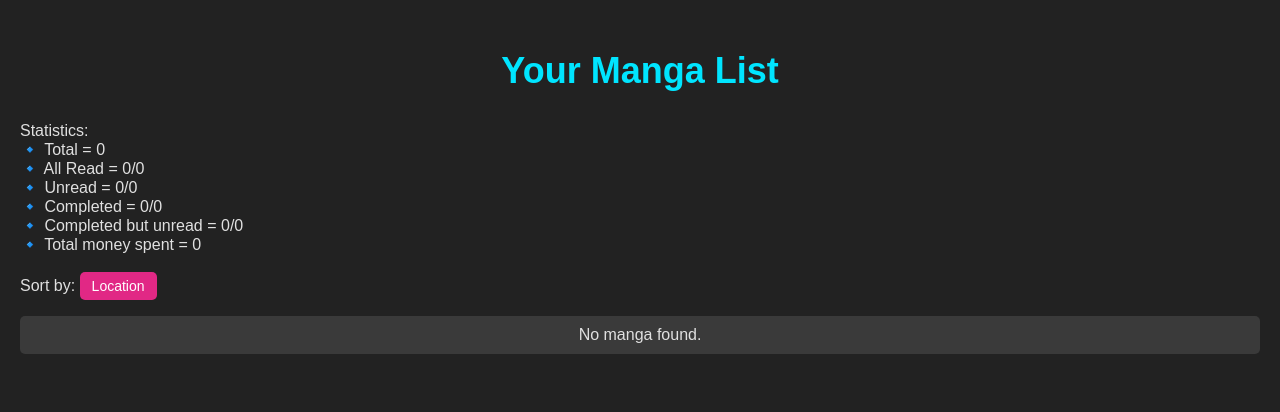
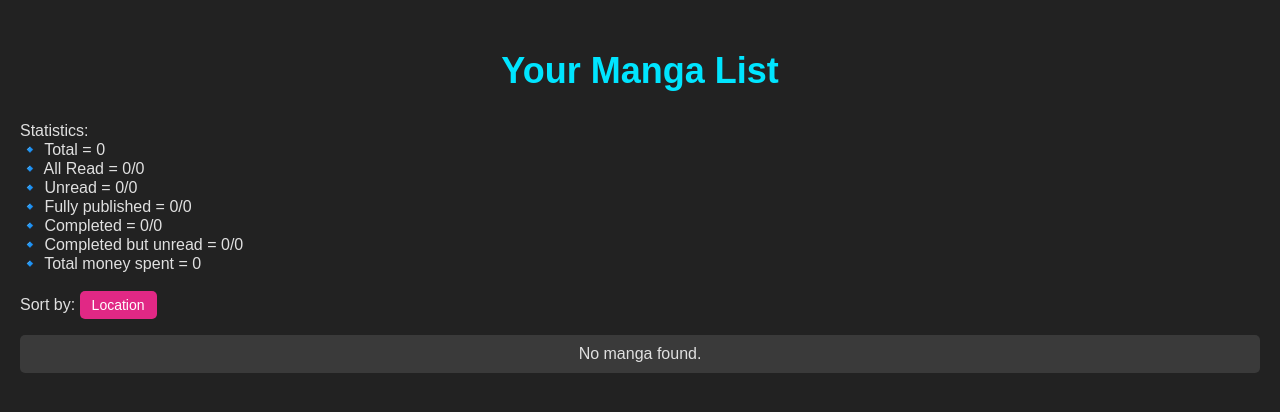
Before and after one commit to ZeroRickMore/MangaKura, a Django app: page /viewManga/ in a window 1280 px wide. Shown: the part 65-477 px from the top of the page. Run offline with Django 5.2, Linux system fonts and the light colour scheme; the visitor is signed in with stand-in values (Sample User, id 1).

Commit message:
Add all_published to manga stats

```diff
--- a/MangaKura/GeneralHandler/views.py
+++ b/MangaKura/GeneralHandler/views.py
@@ -191,6 +191,7 @@ def build_mangas_stats(user_manga_list):
     read_mangas = 0
     completed_mangas = 0
     completed_but_unread_mangas = 0
+    all_published_mangas = 0
     total_money_spent = 0.00
 
     for manga in user_manga_list:
@@ -198,6 +199,7 @@ def build_mangas_stats(user_manga_list):
         read_mangas += int(manga.all_read) # It's a bool, if all read adds 1, else 0
         completed_mangas += int(manga.completed) # Same
         completed_but_unread_mangas += int(manga.completed and not manga.all_read)
+        all_published_mangas += int(manga.all_published)
         total_money_spent += manga.whole_series_price_calculated
 
     stats = {
@@ -206,6 +208,7 @@ def build_mangas_stats(user_manga_list):
         'unread_mangas' : total_mangas - read_mangas,
         'completed_mangas' : completed_mangas,
         'completed_but_unread_mangas' : completed_but_unread_mangas,
+        'all_published_mangas' : all_published_mangas,
         'total_money_spent' : int(total_money_spent),
     }
 
--- a/MangaKura/templates/user_manga_list.html
+++ b/MangaKura/templates/user_manga_list.html
@@ -8,6 +8,7 @@
     🔹 Total = {{ stats.total_mangas }} <br>
     🔹 All Read = {{ stats.read_mangas }}/{{ stats.total_mangas }} <br>
     🔹 Unread = {{ stats.unread_mangas }}/{{ stats.total_mangas }} <br>
+    🔹 Fully published = {{ stats.completed_mangas }}/{{ stats.all_published_mangas }} <br>
     🔹 Completed = {{ stats.completed_mangas }}/{{ stats.total_mangas }} <br>
     🔹 Completed but unread = {{ stats.completed_but_unread_mangas }}/{{ stats.total_mangas }} <br>
     🔹 Total money spent = {{ stats.total_money_spent }} <br>
--- a/MangaKura/templates/user_manga_list_location_sorted.html
+++ b/MangaKura/templates/user_manga_list_location_sorted.html
@@ -9,6 +9,7 @@
     🔹 Total = {{ stats.total_mangas }} <br>
     🔹 All Read = {{ stats.read_mangas }}/{{ stats.total_mangas }} <br>
     🔹 Unread = {{ stats.unread_mangas }}/{{ stats.total_mangas }} <br>
+    🔹 Fully published = {{ stats.completed_mangas }}/{{ stats.all_published_mangas }} <br>
     🔹 Completed = {{ stats.completed_mangas }}/{{ stats.total_mangas }} <br>
     🔹 Completed but unread = {{ stats.completed_but_unread_mangas }}/{{ stats.total_mangas }} <br>
     🔹 Total money spent = {{ stats.total_money_spent }} <br>
```
